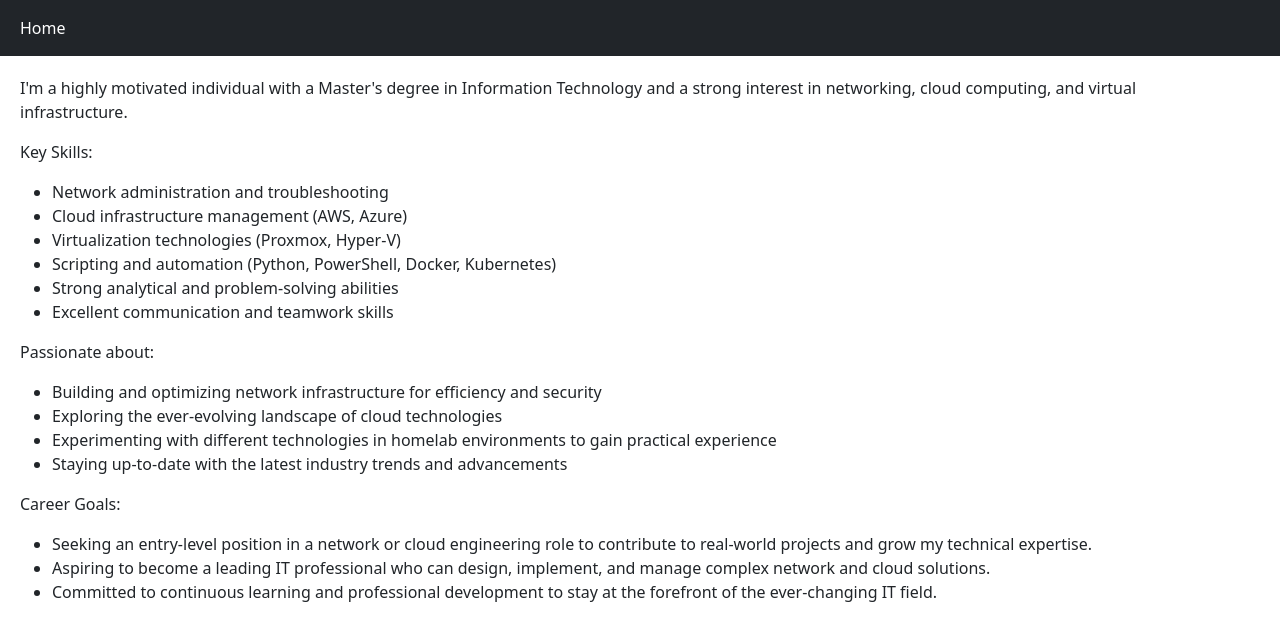
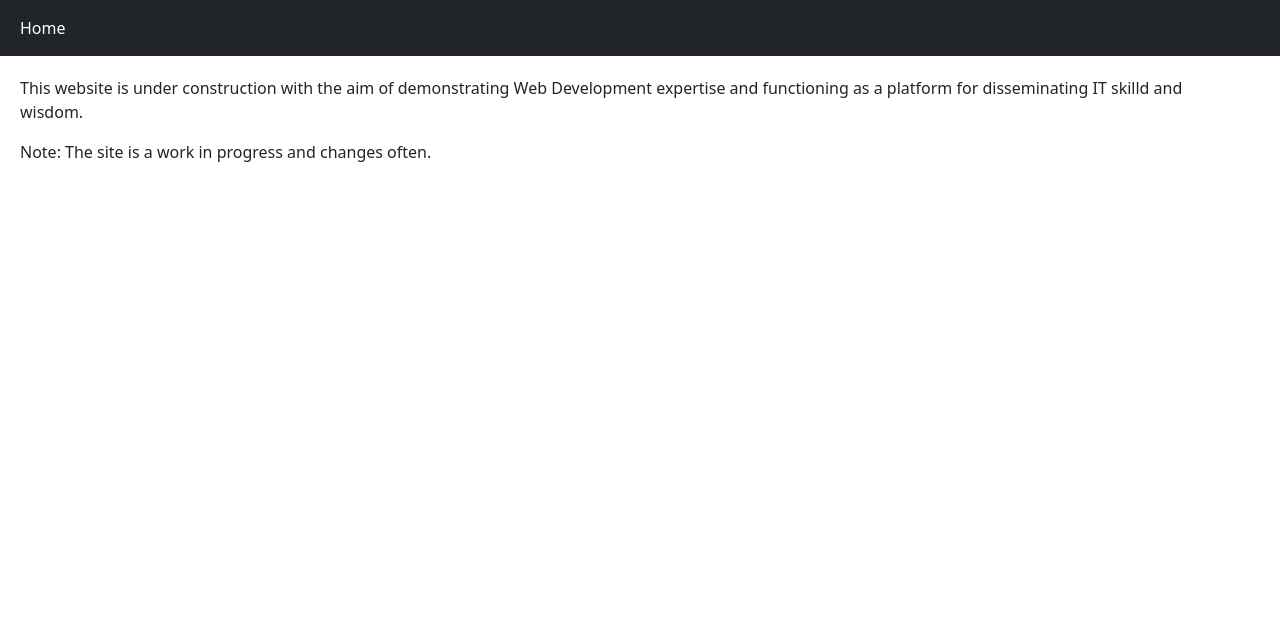
Before and after one commit to juchamberlain/webdev, a plain HTML site: page about.html in a window 1280 px wide. Drawn offline with nearby package versions, Linux system fonts and the light colour scheme.

Commit message:
Update about.html

```diff
--- a/about.html
+++ b/about.html
@@ -50,56 +50,11 @@
       </div>
     </nav>
     <div class="bio">
+      <p>This website is under construction with the aim of demonstrating Web Development expertise and functioning as a platform for disseminating IT skilld and wisdom.
+      </p>
       <p>
-        I'm a highly motivated individual with a Master's degree in Information
-        Technology and a strong interest in networking, cloud computing, and
-        virtual infrastructure.
+        Note: The site is a work in progress and changes often.
       </p>
-
-      <p>Key Skills:</p>
-
-      <ul>
-        <li>Network administration and troubleshooting</li>
-        <li>Cloud infrastructure management (AWS, Azure)</li>
-        <li>Virtualization technologies (Proxmox, Hyper-V)</li>
-        <li>
-          Scripting and automation (Python, PowerShell, Docker, Kubernetes)
-        </li>
-        <li>Strong analytical and problem-solving abilities</li>
-        <li>Excellent communication and teamwork skills</li>
-      </ul>
-
-      <p>Passionate about:</p>
-
-      <ul>
-        <li>
-          Building and optimizing network infrastructure for efficiency and
-          security
-        </li>
-        <li>Exploring the ever-evolving landscape of cloud technologies</li>
-        <li>
-          Experimenting with different technologies in homelab environments to
-          gain practical experience
-        </li>
-        <li>
-          Staying up-to-date with the latest industry trends and advancements
-        </li>
-      </ul>
-
-      <p>Career Goals:</p>
-
-      <ul>
-        <li>
-          Seeking an entry-level position in a network or cloud engineering role
-          to contribute to real-world projects and grow my technical expertise.
-        </li>
-        <li>
-          Aspiring to become a leading IT professional who can design,
-          implement, and manage complex network and cloud solutions.
-        </li>
-        <li>
-          Committed to continuous learning and professional development to stay
-          at the forefront of the ever-changing IT field.
         </li>
       </ul>
     </div>
```
